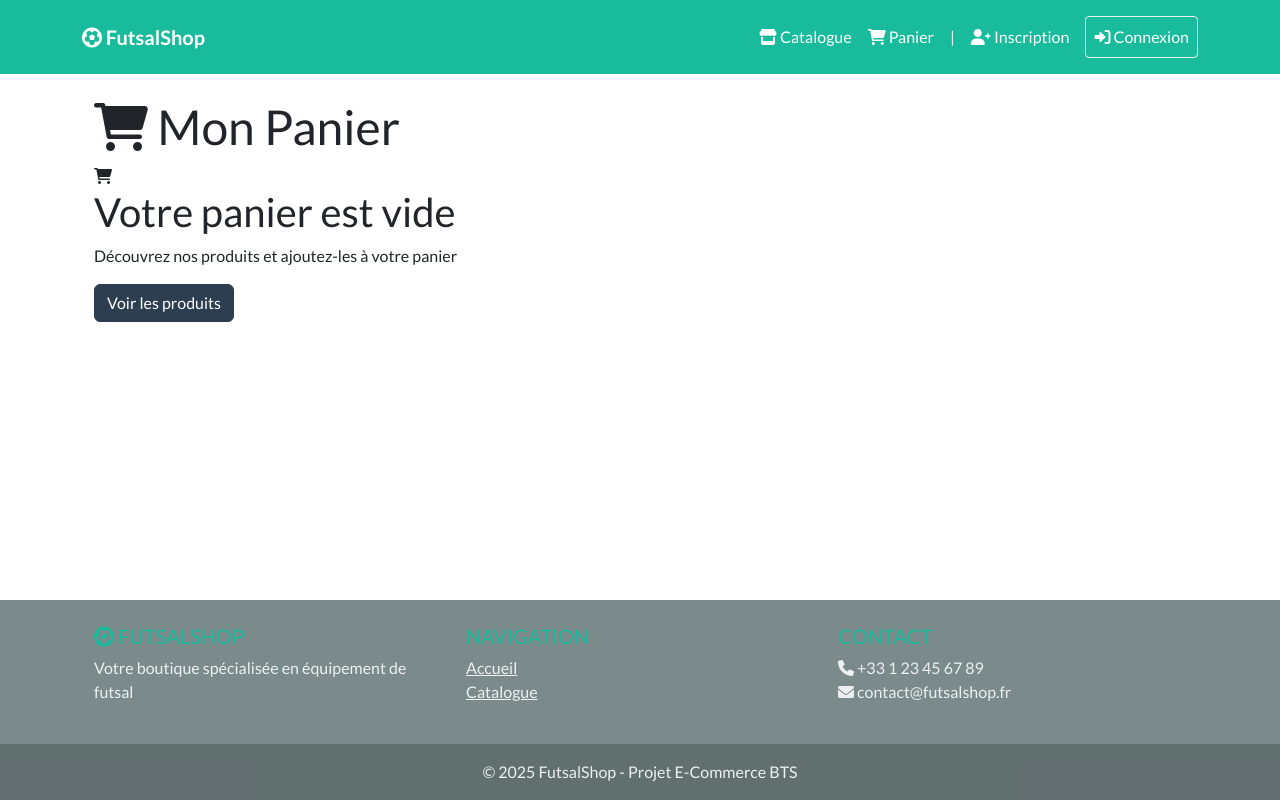
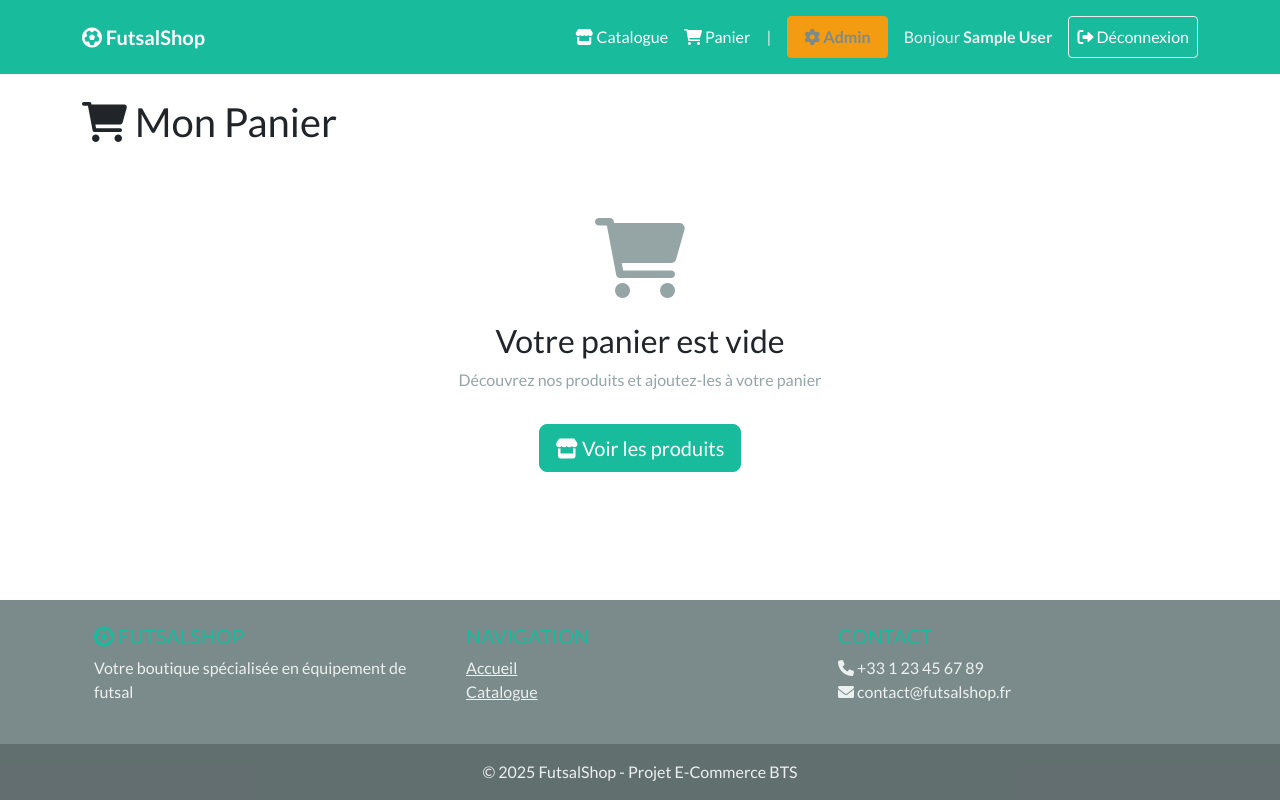
Before and after one commit to lounes-92k/futsalshop-ecommerce, a PHP site: page /views/panier/index.php in a window 1280 px wide. Run offline with PHP 8.4, Linux system fonts and the light colour scheme; the visitor is signed in with stand-in values (Sample User, id 1); some libraries are stand-ins or nearby versions.

Commit message:
Premier commit - Site e-commerce FutsalShop

```diff
--- a/views/panier/index.php
+++ b/views/panier/index.php
@@ -1,97 +1,164 @@
-<?php require_once __DIR__ . '/../templates/header.php'; ?>
+<?php
+session_start();
 
-<div class="container">
-    <div class="page-header">
-        <h1><i class="fas fa-shopping-cart"></i> Mon Panier</h1>
+include_once '../../config/database.php';
+include_once '../../models/Produit.php';
+
+$database = new Database();
+$db = $database->getConnection();
+$produitModel = new Produit($db);
+
+// Récupérer les détails des produits dans le panier
+$panierItems = array();
+$total = 0;
+
+if(isset($_SESSION['panier']) && !empty($_SESSION['panier'])) {
+    foreach($_SESSION['panier'] as $produit_id => $quantite) {
+        $produit = $produitModel->lireUn($produit_id);
+        if($produit) {
+            $produit['quantite'] = $quantite;
+            $produit['sous_total'] = $produit['prix'] * $quantite;
+            $total += $produit['sous_total'];
+            $panierItems[] = $produit;
+        }
+    }
+}
+
+include '../templates/header.php';
+?>
+
+<h2 class="mb-4">
+    <i class="fas fa-shopping-cart"></i> Mon Panier
+</h2>
+
+<?php if(empty($panierItems)): ?>
+    <!-- Panier vide -->
+    <div class="text-center py-5">
+        <i class="fas fa-shopping-cart fa-5x text-muted mb-4"></i>
+        <h3>Votre panier est vide</h3>
+        <p class="text-muted">Découvrez nos produits et ajoutez-les à votre panier</p>
+        <a href="../produits/index.php" class="btn btn-success btn-lg mt-3">
+            <i class="fas fa-store"></i> Voir les produits
+        </a>
     </div>
 
-    <?php if (empty($panierItems)): ?>
-        <div class="empty-cart">
-            <i class="fas fa-shopping-cart"></i>
-            <h2>Votre panier est vide</h2>
-            <p>Découvrez nos produits et ajoutez-les à votre panier</p>
-            <a href="index.php?controller=produit&action=index" class="btn btn-primary">
-                Voir les produits
-            </a>
+<?php else: ?>
+    <!-- Panier avec produits -->
+    <div class="row">
+        <!-- Liste des produits -->
+        <div class="col-md-8">
+            <div class="card shadow-sm mb-4">
+                <div class="card-header bg-success text-white">
+                    <h5 class="mb-0">Articles dans votre panier</h5>
                 </div>
-    <?php else: ?>
-        <div class="cart-container">
-            <div class="cart-items">
-                <?php foreach ($panierItems as $item): ?>
-                    <div class="cart-item">
-                        <div class="item-image">
-                            <img src="public/images/produits/<?php echo htmlspecialchars($item['image']); ?>"
-                                 alt="<?php echo htmlspecialchars($item['nom']); ?>">
+                <div class="card-body p-0">
+                    <?php foreach($panierItems as $item): ?>
+                        <div class="d-flex align-items-center border-bottom p-3">
+                            <!-- Image -->
+                            <div class="me-3">
+                                <?php
+                                    $img = !empty($item['image']) ? "../../public/images/produits/".$item['image'] : "https://via.placeholder.com/80";
+                                ?>
+                                <img src="<?= $img ?>" alt="<?= $item['nom'] ?>"
+                                     style="width: 80px; height: 80px; object-fit: contain;">
                             </div>
 
-                        <div class="item-details">
-                            <h3><?php echo htmlspecialchars($item['nom']); ?></h3>
-                            <p class="item-info">
-                                <span><i class="fas fa-tag"></i> <?php echo htmlspecialchars($item['marque']); ?></span>
-                                <span><i class="fas fa-ruler"></i> <?php echo htmlspecialchars($item['taille']); ?></span>
+                            <!-- Détails -->
+                            <div class="flex-grow-1">
+                                <h5 class="mb-1"><?= htmlspecialchars($item['nom']) ?></h5>
+                                <p class="text-muted small mb-1">
+                                    <i class="fas fa-tag"></i> <?= htmlspecialchars($item['marque']) ?> •
+                                    Taille: <?= htmlspecialchars($item['taille']) ?>
                                 </p>
-                            <p class="item-price">
-                                <?php echo number_format($item['prix'], 2, ',', ' '); ?> €
+                                <p class="mb-0 text-success fw-bold">
+                                    <?= number_format($item['prix'], 2) ?> €
                                 </p>
                             </div>
 
-                        <div class="item-actions">
-                            <form action="index.php?controller=panier&action=update" method="POST" class="quantity-form">
-                                <input type="hidden" name="produit_id" value="<?php echo $item['id']; ?>">
-                                <label>Quantité :</label>
-                                <input type="number"
-                                       name="quantite"
-                                       value="<?php echo $item['quantite']; ?>"
-                                       min="1"
-                                       max="<?php echo $item['stock']; ?>"
+                            <!-- Quantité -->
+                            <div class="mx-3">
+                                <form action="../../controllers/PanierController.php?action=update" method="POST" class="d-inline">
+                                    <input type="hidden" name="produit_id" value="<?= $item['id'] ?>">
+                                    <div class="input-group" style="width: 120px;">
+                                        <button type="button" class="btn btn-outline-secondary btn-sm"
+                                                onclick="this.nextElementSibling.stepDown(); this.form.submit();">-</button>
+                                        <input type="number" name="quantite" class="form-control form-control-sm text-center"
+                                               value="<?= $item['quantite'] ?>" min="0" max="<?= $item['stock'] ?>"
                                                onchange="this.form.submit()">
+                                        <button type="button" class="btn btn-outline-secondary btn-sm"
+                                                onclick="this.previousElementSibling.stepUp(); this.form.submit();">+</button>
+                                    </div>
                                 </form>
+                            </div>
 
-                            <p class="item-subtotal">
-                                Sous-total : <strong><?php echo number_format($item['sous_total'], 2, ',', ' '); ?> €</strong>
-                            </p>
+                            <!-- Sous-total -->
+                            <div class="text-end" style="min-width: 100px;">
+                                <p class="mb-0 fw-bold"><?= number_format($item['sous_total'], 2) ?> €</p>
+                            </div>
 
-                            <form action="index.php?controller=panier&action=remove" method="POST">
-                                <input type="hidden" name="produit_id" value="<?php echo $item['id']; ?>">
-                                <button type="submit" class="btn-remove" onclick="return confirm('Voulez-vous vraiment supprimer cet article ?')">
-                                    <i class="fas fa-trash"></i> Supprimer
-                                </button>
-                            </form>
+                            <!-- Supprimer -->
+                            <div class="ms-3">
+                                <a href="../../controllers/PanierController.php?action=remove&id=<?= $item['id'] ?>"
+                                   class="btn btn-outline-danger btn-sm"
+                                   onclick="return confirm('Retirer cet article du panier ?')">
+                                    <i class="fas fa-trash"></i>
+                                </a>
                             </div>
                         </div>
                     <?php endforeach; ?>
                 </div>
-
-            <div class="cart-summary">
-                <h2>Récapitulatif</h2>
-
-                <div class="summary-line">
-                    <span>Sous-total</span>
-                    <span><?php echo number_format($total, 2, ',', ' '); ?> €</span>
             </div>
 
-                <div class="summary-line">
-                    <span>Livraison</span>
-                    <span>Gratuite</span>
-                </div>
-
-                <div class="summary-divider"></div>
-
-                <div class="summary-line total">
-                    <span>Total</span>
-                    <span><?php echo number_format($total, 2, ',', ' '); ?> €</span>
-                </div>
-
-                <a href="index.php?controller=panier&action=checkout" class="btn btn-primary btn-block">
-                    <i class="fas fa-check"></i> Valider la commande
+            <!-- Boutons d'action -->
+            <div class="d-flex gap-2">
+                <a href="../produits/index.php" class="btn btn-outline-secondary">
+                    <i class="fas fa-arrow-left"></i> Continuer mes achats
                 </a>
-
-                <a href="index.php?controller=produit&action=index" class="btn btn-secondary btn-block">
-                    <i class="fas fa-arrow-left"></i> Continuer mes achats
+                <a href="../../controllers/PanierController.php?action=clear"
+                   class="btn btn-outline-danger"
+                   onclick="return confirm('Vider tout le panier ?')">
+                    <i class="fas fa-trash"></i> Vider le panier
                 </a>
             </div>
         </div>
+
+        <!-- Récapitulatif -->
+        <div class="col-md-4">
+            <div class="card shadow-sm sticky-top" style="top: 20px;">
+                <div class="card-header bg-success text-white">
+                    <h5 class="mb-0">Récapitulatif</h5>
+                </div>
+                <div class="card-body">
+                    <div class="d-flex justify-content-between mb-2">
+                        <span>Sous-total</span>
+                        <span><?= number_format($total, 2) ?> €</span>
+                    </div>
+                    <div class="d-flex justify-content-between mb-3">
+                        <span>Livraison</span>
+                        <span class="text-success fw-bold">Gratuite</span>
+                    </div>
+                    <hr>
+                    <div class="d-flex justify-content-between mb-3">
+                        <strong>Total</strong>
+                        <strong class="text-success fs-4"><?= number_format($total, 2) ?> €</strong>
+                    </div>
+
+                    <?php if(isset($_SESSION['user_id'])): ?>
+                        <button class="btn btn-success w-100 btn-lg" disabled>
+                            <i class="fas fa-check"></i> Valider la commande
+                        </button>
+                        <small class="text-muted d-block mt-2 text-center">
+                            (Fonctionnalité à venir)
+                        </small>
+                    <?php else: ?>
+                        <a href="../users/login.php" class="btn btn-success w-100 btn-lg">
+                            <i class="fas fa-sign-in-alt"></i> Se connecter pour commander
+                        </a>
                     <?php endif; ?>
                 </div>
+            </div>
+        </div>
+    </div>
+<?php endif; ?>
 
-<?php require_once __DIR__ . '/../templates/footer.php'; ?>
+<?php include '../templates/footer.php'; ?>
--- a/views/templates/header.php
+++ b/views/templates/header.php
@@ -45,8 +45,19 @@
         </li>
 
         <li class="nav-item">
-          <a class="nav-link position-relative" href="#">
+          <a class="nav-link position-relative" href="/cours/e-commerce/views/panier/index.php">
             <i class="fas fa-shopping-cart"></i> Panier
+            <?php
+              $nb_articles = 0;
+              if(isset($_SESSION['panier'])) {
+                  $nb_articles = array_sum($_SESSION['panier']);
+              }
+              if($nb_articles > 0):
+            ?>
+                <span class="position-absolute top-0 start-100 translate-middle badge rounded-pill bg-danger">
+                    <?= $nb_articles ?>
+                </span>
+            <?php endif; ?>
           </a>
         </li>
 
```
Also changed, not shown: controllers/PanierController.php (+53 -157 lines), views/produits/index.php (+7 -3 lines), views/produits/show.php (+15 -8 lines). Lines whose indentation alone changed are shown as unchanged.
